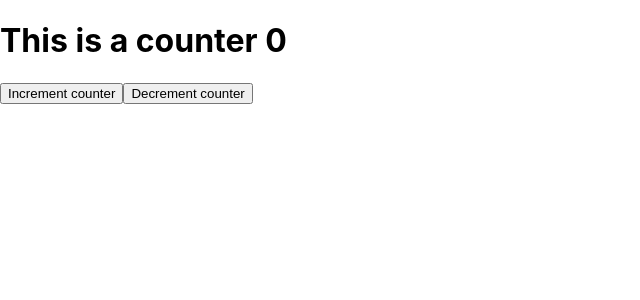
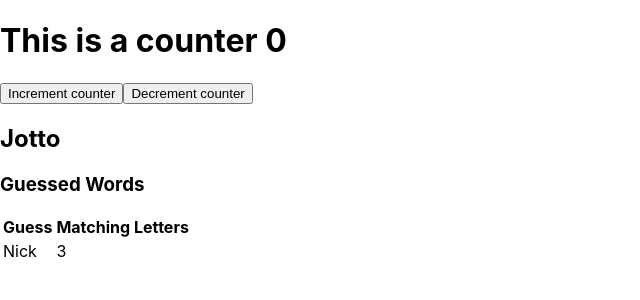
Before and after one commit to chenjianrui/tdd, a React (Create React App) app: page / in a window 1280 px wide. Shown: the top 300 px of the page, without its empty margins (0-640 px from the left). Built offline with nearby package versions, Linux system fonts and the light colour scheme.

Commit message:
簡單的 layout

```diff
--- a/src/App.js
+++ b/src/App.js
@@ -1,6 +1,8 @@
 import React, { Component } from 'react';
 import './App.css';
 
+import Congrats from './Jotto/Congrats'
+import GuessedWords from './Jotto/GuessedWords'
 
 class App extends Component {
   state = {
@@ -29,6 +31,11 @@ class App extends Component {
         <button onClick={this.handleIncrement} data-test="increment-button">Increment counter</button>
         <button onClick={this.handleDecrement} data-test="decrement-button">Decrement counter</button>
         <p className={errorClass} data-test="error-message">Counter can not less than 0</p>
+        <h2>Jotto</h2>
+        <Congrats success={false}/>
+        <GuessedWords guessedWords={[
+          { guessedWord: 'Nick', letterMatchCount: 3 }
+        ]}/>
       </div>
     );
   }
```
